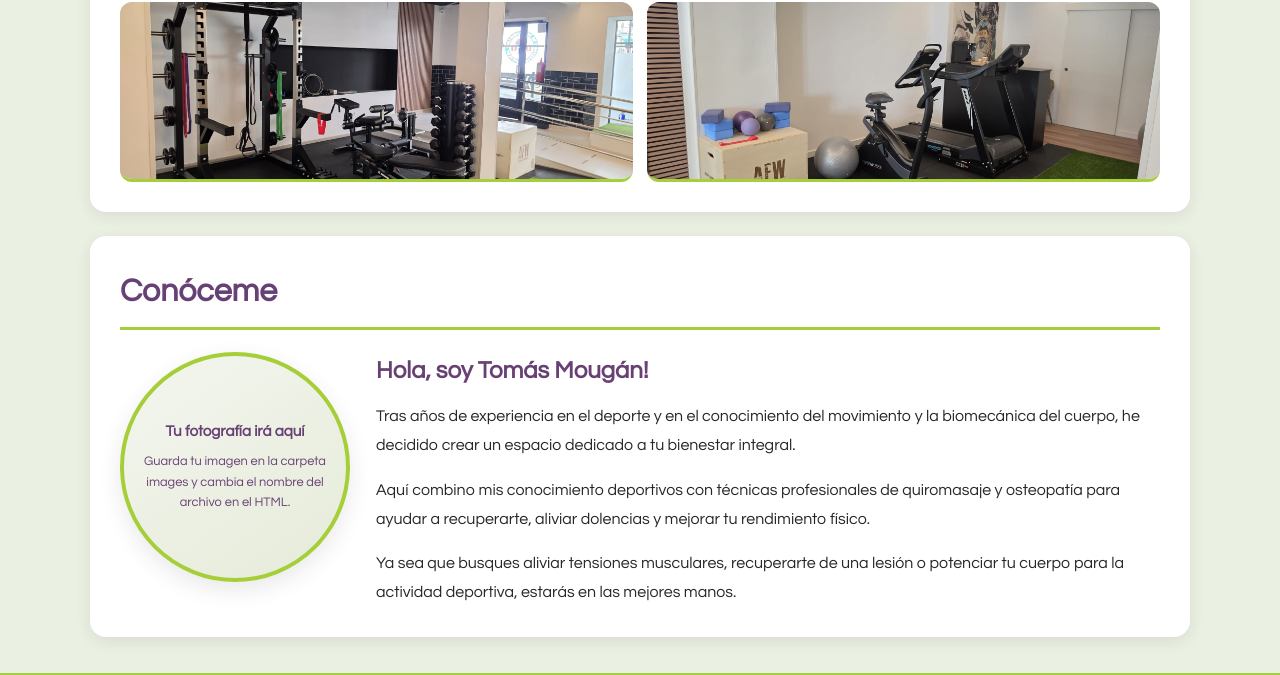
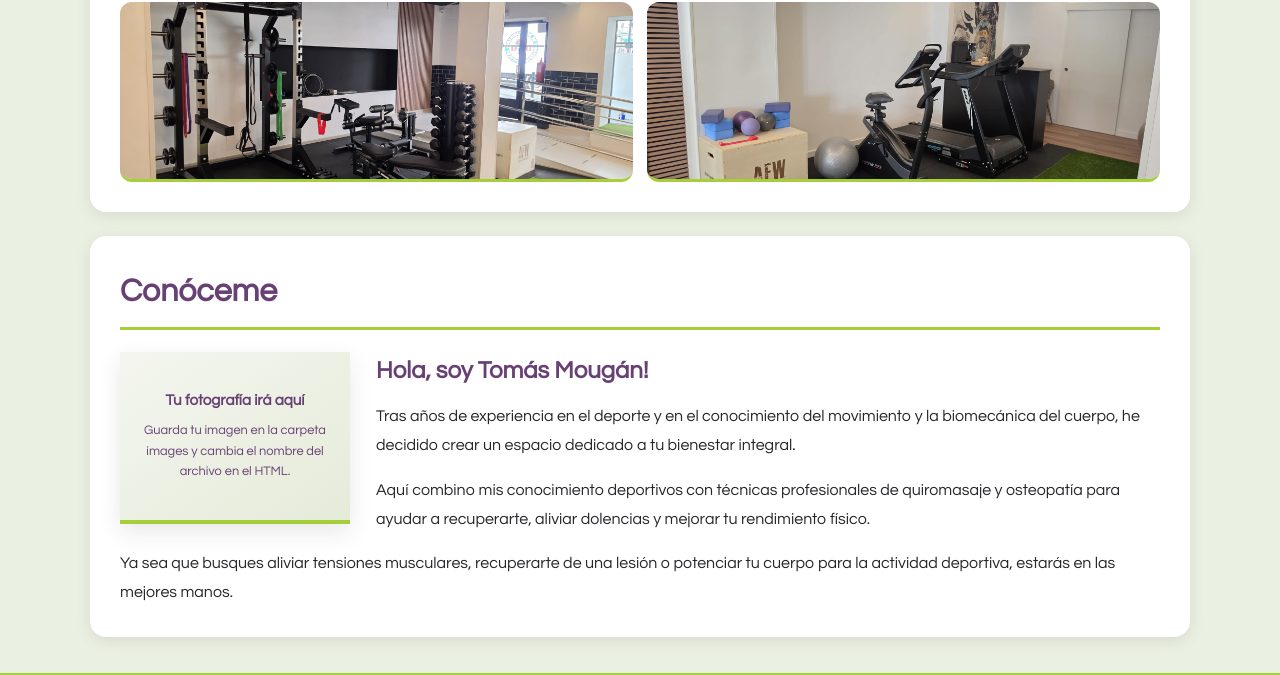
Before and after one commit to QuiroMougan/Quiro-Mougan, a plain HTML site: page index.html in a window 1280 px wide. Shown: the part 2346-3021 px from the top of the page. Drawn offline with Linux system fonts and the light colour scheme.

Commit message:
Update index.html

```diff
--- a/index.html
+++ b/index.html
@@ -262,11 +262,12 @@
             position: relative;
             float: left;
             width: min(32%, 230px);
-            aspect-ratio: 1 / 1;
+            aspect-ratio: 4 / 3;
             margin: 4px 26px 18px 0;
             overflow: hidden;
-            border-radius: 50%;
-            border: 4px solid var(--verde-lima);
+            border-radius: 0;
+            border: none;
+            border-bottom: 4px solid var(--verde-lima);
             background: linear-gradient(145deg, #F4F6EF, #E5EBD9);
             box-shadow: 0 8px 22px rgba(41, 38, 43, 0.10);
         }
```
